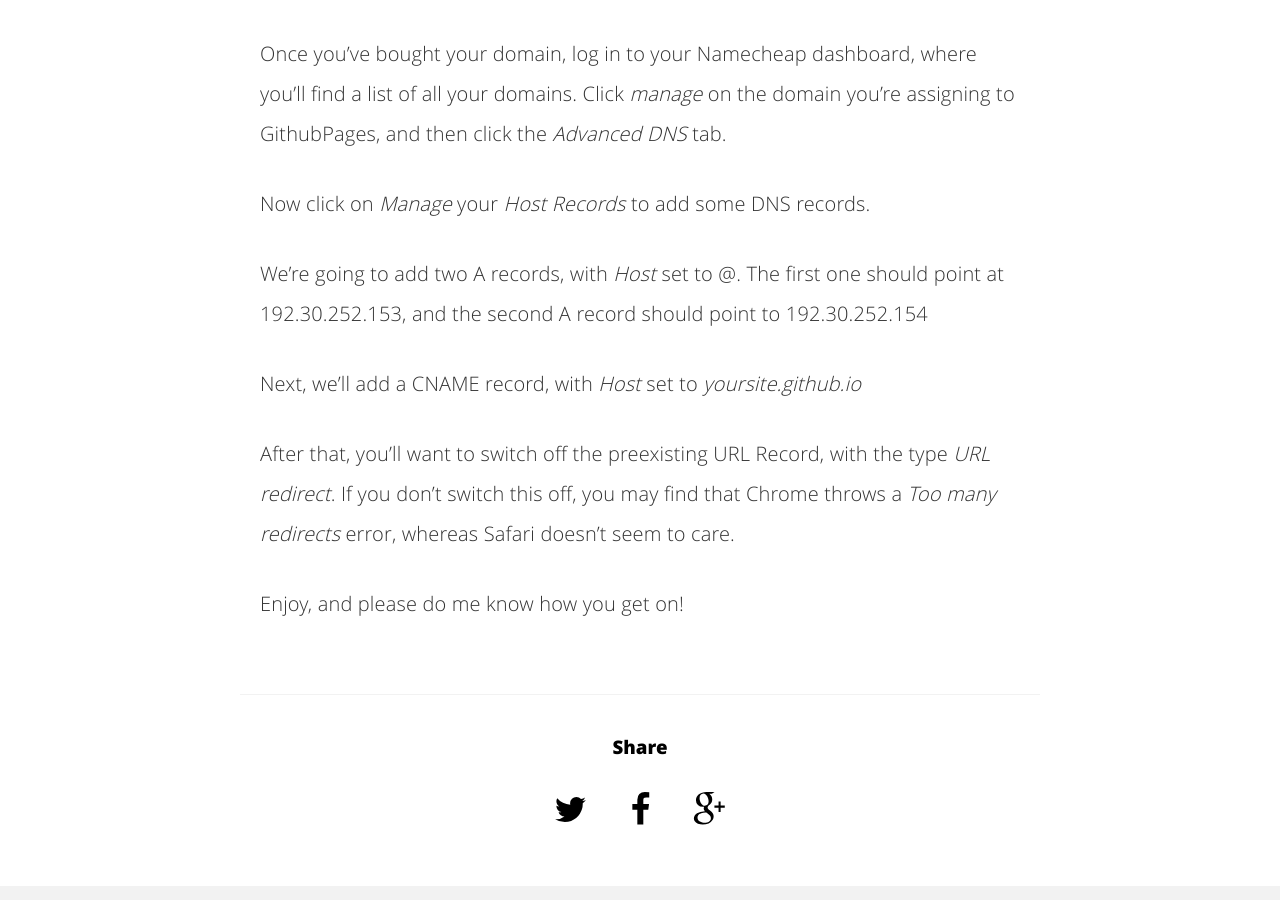
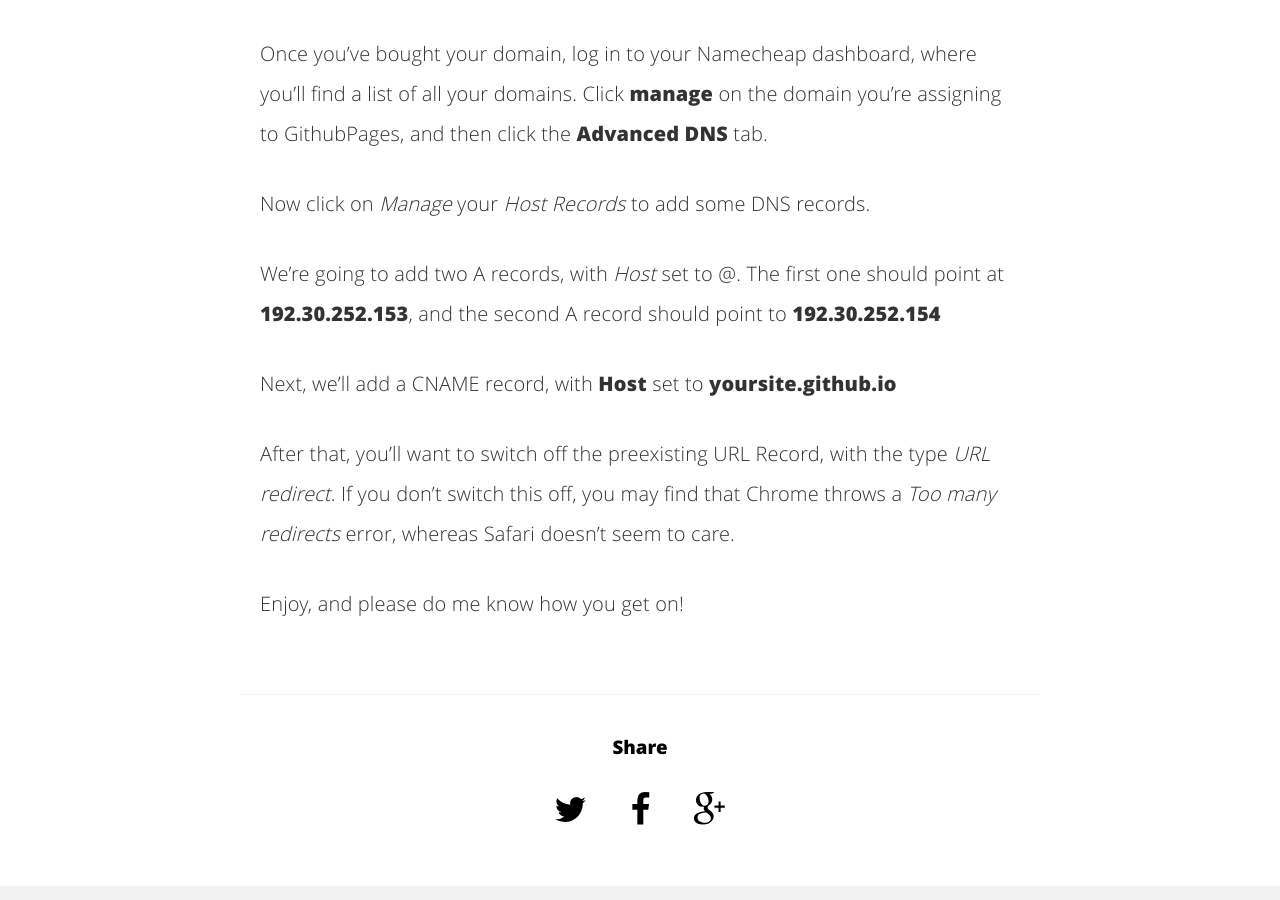
Before and after one commit to Dnncha/dnncha.github.io, a Jekyll site: the page built from _posts/2015-10-06-how-to-add-a-custom-domain-to-github-pages-with-namecheap.md, in a window 1280 px wide and 900 px high, scrolled down 906 px. Built offline with Jekyll 4.4.1, drawn with Linux system fonts in a browser that asks for light colours; comment, search, counter and statistics services are not loaded.

Commit message:
Formatting

```diff
--- a/_posts/2015-10-06-how-to-add-a-custom-domain-to-github-pages-with-namecheap.md
+++ b/_posts/2015-10-06-how-to-add-a-custom-domain-to-github-pages-with-namecheap.md
@@ -12,13 +12,13 @@
 twitter_text: 'How to add a custom domain to Github Pages with Namecheap'
 ---
 
-Once you've bought your domain, log in to your Namecheap dashboard, where you'll find a list of all your domains. Click *manage* on the domain you're assigning to GithubPages, and then click the *Advanced DNS* tab.
+Once you've bought your domain, log in to your Namecheap dashboard, where you'll find a list of all your domains. Click  **manage** on the domain you're assigning to GithubPages, and then click the **Advanced DNS** tab.
 
 Now click on *Manage* your *Host Records* to add some DNS records.
 
-We're going to add two A records, with *Host* set to @. The first one should point at 192.30.252.153, and the second A record should point to 192.30.252.154
+We're going to add two A records, with *Host* set to @. The first one should point at **192.30.252.153**, and the second A record should point to **192.30.252.154**
 
-Next, we'll add a CNAME record, with *Host* set to *yoursite.github.io*
+Next, we'll add a CNAME record, with **Host** set to **yoursite.github.io**
 
 After that, you'll want to switch off the preexisting URL Record, with the type *URL redirect*. If you don't switch this off, you may find that Chrome throws a *Too many redirects* error, whereas Safari doesn't seem to care.
 
```
